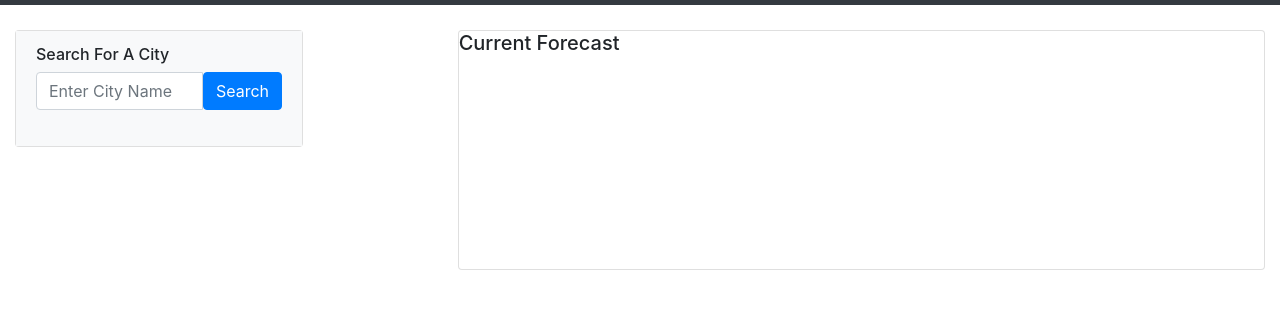
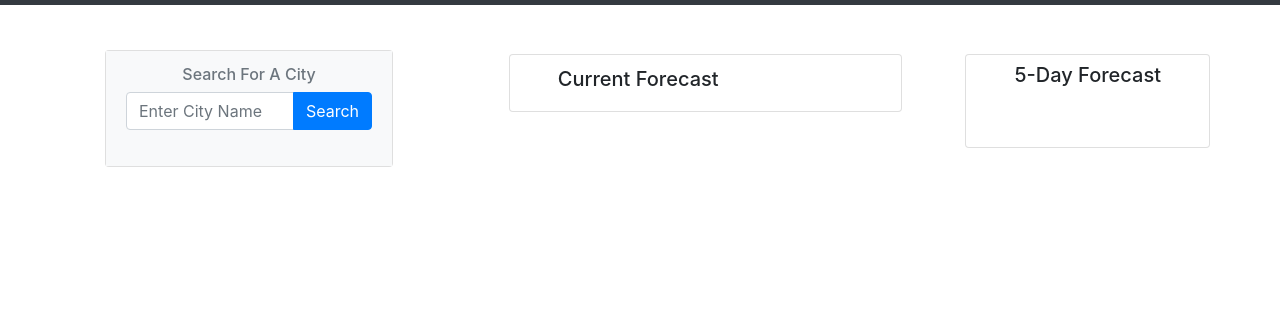
Before and after one commit to tghlck/weather-app, a plain HTML site: page index.html in a window 1280 px wide. Shown: the part 51-360 px from the top of the page. Drawn offline with nearby package versions, Linux system fonts and the light colour scheme; no server answers.

Commit message:
index set up moving on to linking js

```diff
--- a/index.html
+++ b/index.html
@@ -15,34 +15,51 @@
         <a class="navbar-brand" href="index.html">Weather Dashboard</a>
     </nav>
 
-    <div class="container-fluid">
+    <div class="container">
         <div class="row">
-            <div class="col-md-4">
-                <div class="card" style="width: 18rem;">
-                    <div class="card-body bg-light">
-                        <h6 class="card-subtitle mb-2">Search For A City</h6>
-                        <div class="input-group mb-3">
-                            <input type="text" class="form-control" placeholder="Enter City Name"
-                                aria-describedby="button-addon2">
-                            <button class="btn btn-primary" id="citySearch" type="button"> Search </button>
+            <div class="col">
+                <div class="card-body text-center">
+
+
+                    <div class="card" style="width: 18rem;">
+                        <div class="card-body bg-light">
+                            <h6 class="card-subtitle mb-2 text-muted">Search For A City</h6>
+                            <div class="input-group mb-3">
+                                <input type="text" class="form-control searchInput" placeholder="Enter City Name"
+                                    aria-label="Recipient's username" aria-describedby="button-addon2">
+                                <div class="input-group-append">
+                                    <button class="btn btn-primary bg-primary searchButton" type="button" id="button-addon2"> Search </button>
+                                </div>
+                            </div>
+
+                            <ul class="list-group">
+
+                            </ul>
                         </div>
-                        <!-- End of Input Group & Button -->
                     </div>
-                    <!-- End Card Body -->
                 </div>
-                <!-- End Card -->
             </div>
-            <!-- End Column 1 -->
-            <div class="col mt-8 ml-3">
-                    <div class="card" style="padding-bottom: 25%;">
 
-                        <h5 class="card-title">Current Forecast</h5>
+            <div class="col mt-4 mr-5">
+                <div class="card currentCard pb-2 pt-1">
+                    <h5 class="card-title mt-2 ml-5">Current Forecast</h5>
+                </div>
+            </div>
+            <div class="row">
+                <div class="col mt-4">
+                    <div class="card pb-5 fiveDayCard pl-5">
+
+                        <h5 class="card-title mt-2 mr-5">5-Day Forecast </h5>
+                        <div class="row">
+                            <div class="col fiveDayOne">
+                            </div>
+
+                        </div>
 
                     </div>
+                </div>
+            </div>
         </div>
-        <!-- End Row 1 -->
-    </div>
-    <!-- End Container -->
 
 
 
@@ -50,7 +67,7 @@
         <script src="https://cdnjs.cloudflare.com/ajax/libs/jquery/3.2.1/jquery.min.js"></script>
         <script type="text/javascript">
 
-            var cityInput = "London"
+            var cityInput = ""
             var apiKey = "9ff06de9f4fef7c1cc63d907e759220d";
             var queryURL = `https://api.openweathermap.org/data/2.5/weather?q=${cityInput}&APPID=${apiKey}&units=imperial`
 
```
